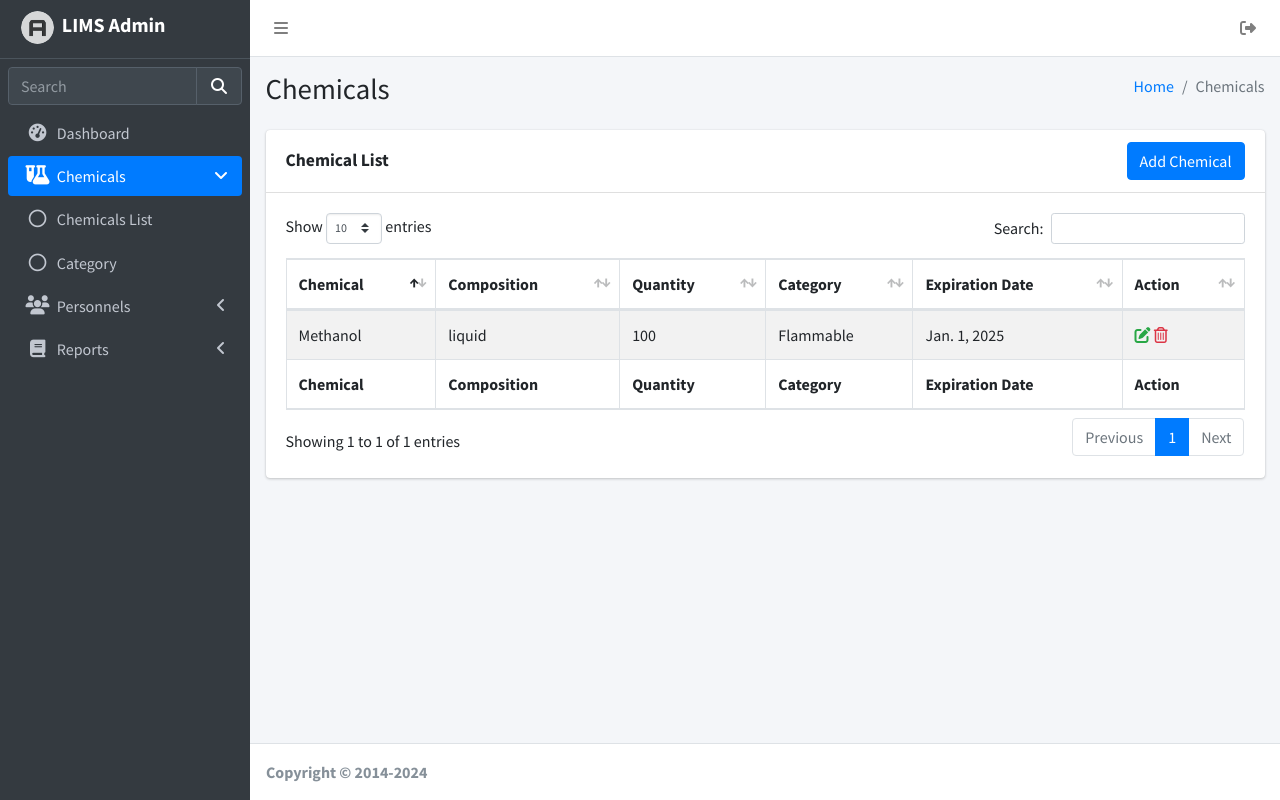
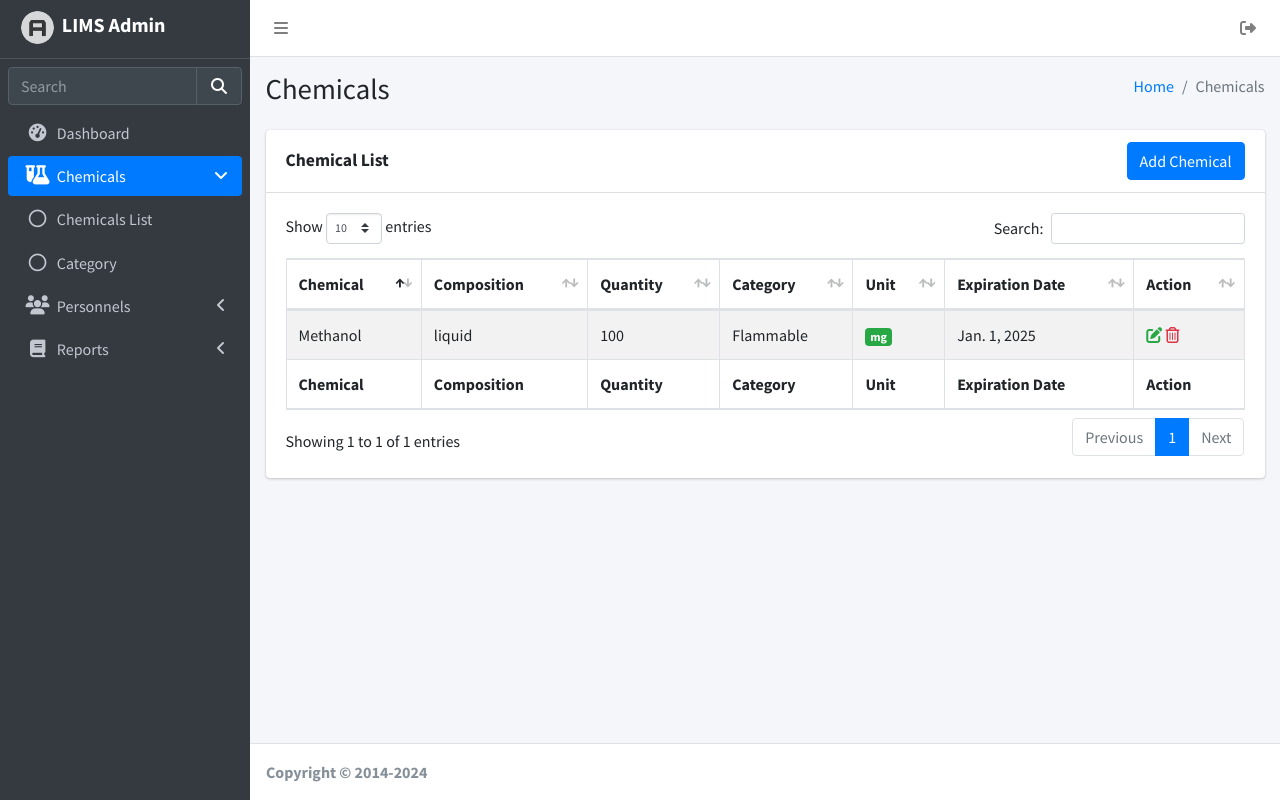
Before and after one commit to kiannaquines/laboratory-inventory-system, a Django app: page /chemicals/ in a window 1280 px wide. Run offline with Django 4.2, Linux system fonts and the light colour scheme; a user stored in the database is signed in; data comes from the database, SQL or seed files in the repository; both versions use the stored data as it was after the commit; some libraries are stand-ins or nearby versions.

Commit message:
added badge in the chemicals list unit

```diff
--- a/inventory/templates/chemical.html
+++ b/inventory/templates/chemical.html
@@ -44,6 +44,7 @@
                                 <th>Composition</th>
                                 <th>Quantity</th>
                                 <th>Category</th>
+                                <th>Unit</th>
                                 <th>Expiration Date</th>
                                 <th>Action</th>
                             </tr>
@@ -51,11 +52,16 @@
                         <tbody>
                             {% for chemical in chemicals %}
                             <tr>
-                                <td>{{ chemical.name }}</td>
-                                <td>{{ chemical.composition }}</td>
-                                <td>{{ chemical.quantity }}</td>
-                                <td>{{ chemical.chemical_category }}</td>
-                                <td>{{ chemical.expiration_date }}</td>
+                                <td>{{ chemical.name|default:"-" }}</td>
+                                <td>{{ chemical.composition|default:"-" }}</td>
+                                <td>{{ chemical.quantity|default:"-" }}</td>
+                                <td>{{ chemical.chemical_category|default:"-" }}</td>
+                                <td>
+                                    <span class="badge badge-success">
+                                        {{ chemical.chemical_units|default:"-" }}
+                                    </span>
+                                </td>
+                                <td>{{ chemical.expiration_date|default:"-" }}</td>
                                 <td>
                                     <a href="{% url 'inventory:update_chemical' chemical_id=chemical.id %}" class="text-success">
                                         <i class="fa-solid fa-pen-to-square"></i>
@@ -73,6 +79,7 @@
                                 <th>Composition</th>
                                 <th>Quantity</th>
                                 <th>Category</th>
+                                <th>Unit</th>
                                 <th>Expiration Date</th>
                                 <th>Action</th>
                             </tr>
```
Also changed, not shown: db.sqlite3.
